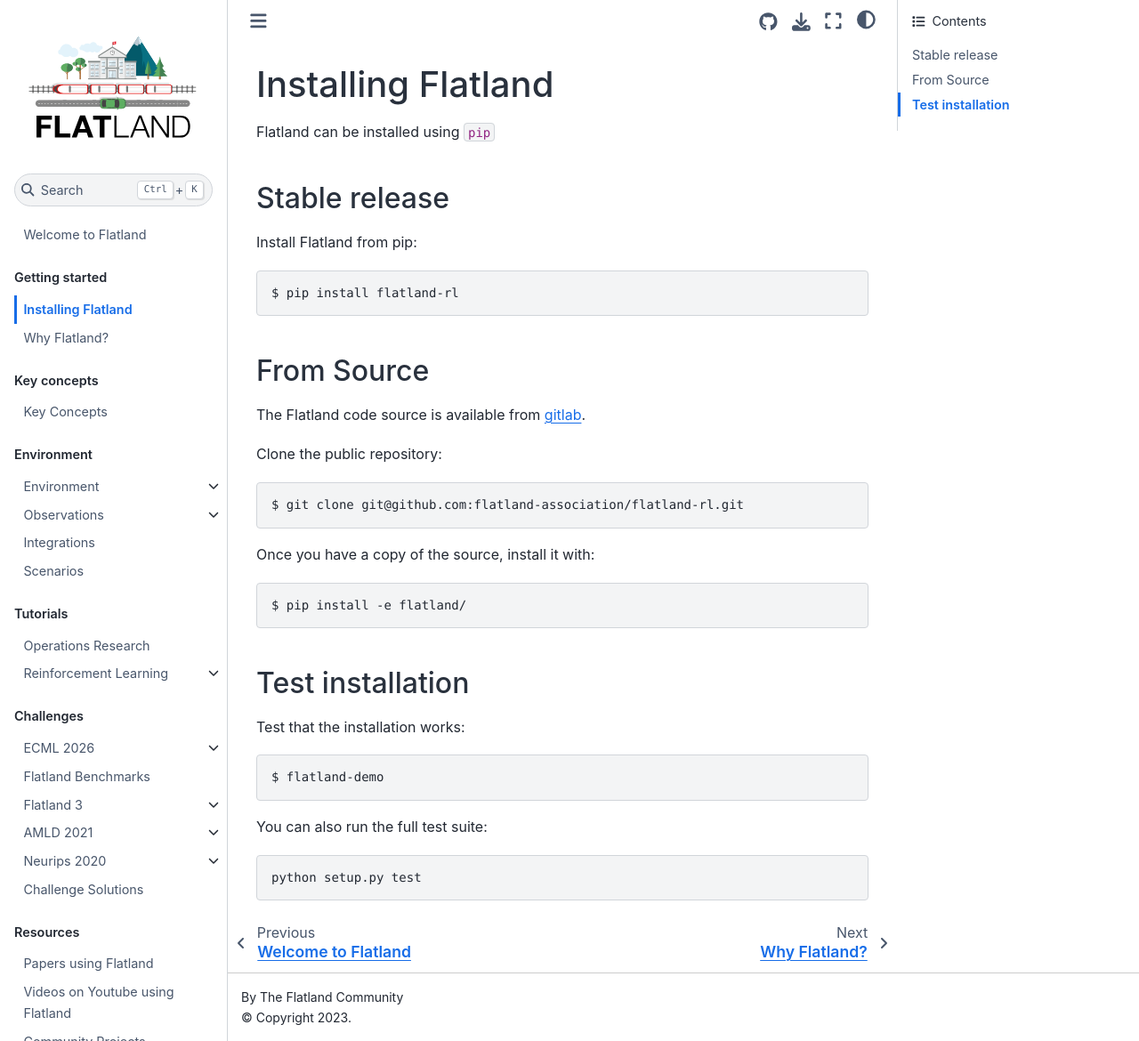
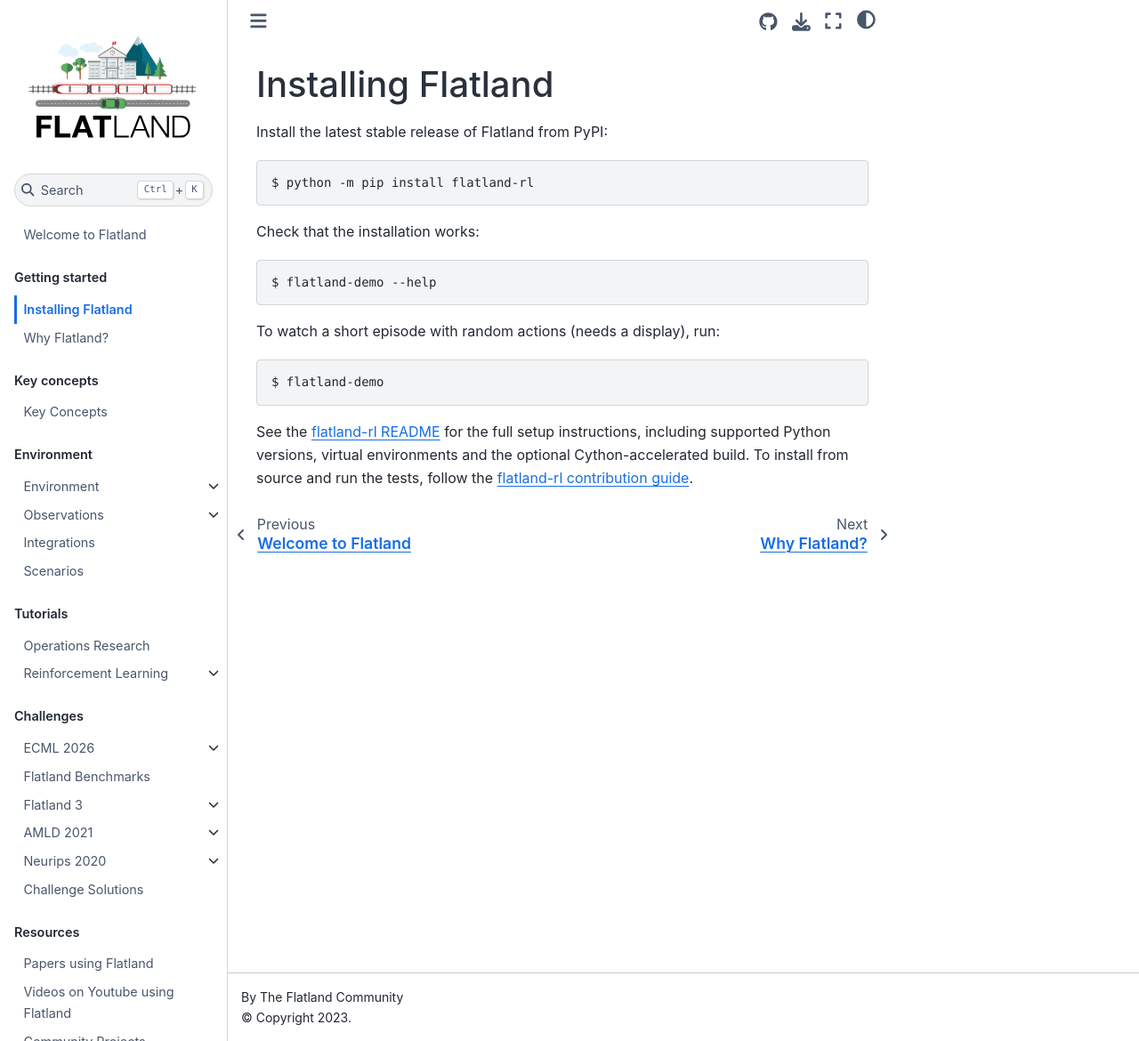
Before and after one commit to flatland-association/flatland-book, a Jupyter Book: the page built from getting-started/installation.md, in a window 1280 px wide and 1170 px high. Shown: the whole window at 89% size. Built offline with Jupyter Book 1.0.4 settings and Sphinx 7.4.7 and the Sphinx Book theme 1.1.4, drawn with Linux system fonts in a browser that asks for light colours; pages that are not in the unit, such as notebooks, are missing from menus.

Commit message:
docs(getting-started): reduce installation page to install and check, link flatland-rl setup docs.
Co-Authored-By: Claude Opus 5.5 <noreply@anthropic.com>

````diff
--- a/getting-started/installation.md
+++ b/getting-started/installation.md
@@ -1,44 +1,25 @@
 Installing Flatland
 ===
 
-Flatland can be installed using `pip`
-
-Stable release
----
-
-Install Flatland from pip:
+Install the latest stable release of Flatland from PyPI:
 
 ```console
-$ pip install flatland-rl
+$ python -m pip install flatland-rl
 ```
-From Source
----
 
-The Flatland code source is available from [gitlab](https://gitlab.aicrowd.com/flatland/flatland).
-
-Clone the public repository:
+Check that the installation works:
 
 ```console
-$ git clone git@github.com:flatland-association/flatland-rl.git
+$ flatland-demo --help
 ```
 
-Once you have a copy of the source, install it with:
-
-```console
-$ pip install -e flatland/
-```
-
-Test installation
----
-
-Test that the installation works:
+To watch a short episode with random actions (needs a display), run:
 
 ```console
 $ flatland-demo
 ```
 
-You can also run the full test suite:
-
-```console
-python setup.py test
-```
+See the [flatland-rl README](https://github.com/flatland-association/flatland-rl#-setup) for the full setup
+instructions, including supported Python versions, virtual environments and the optional Cython-accelerated build.
+To install from source and run the tests, follow the
+[flatland-rl contribution guide](https://github.com/flatland-association/flatland-rl/blob/main/CONTRIBUTING.md).
````
